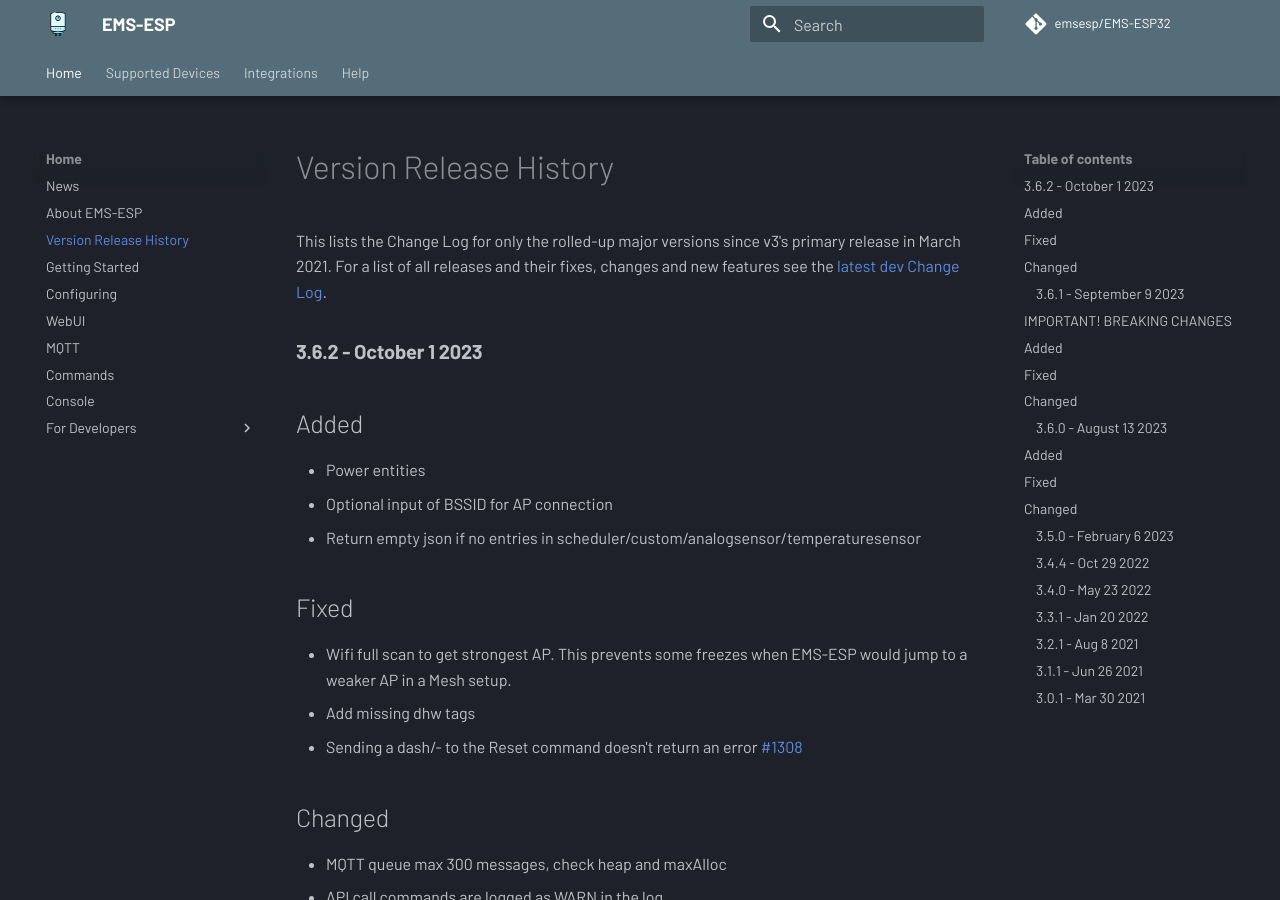
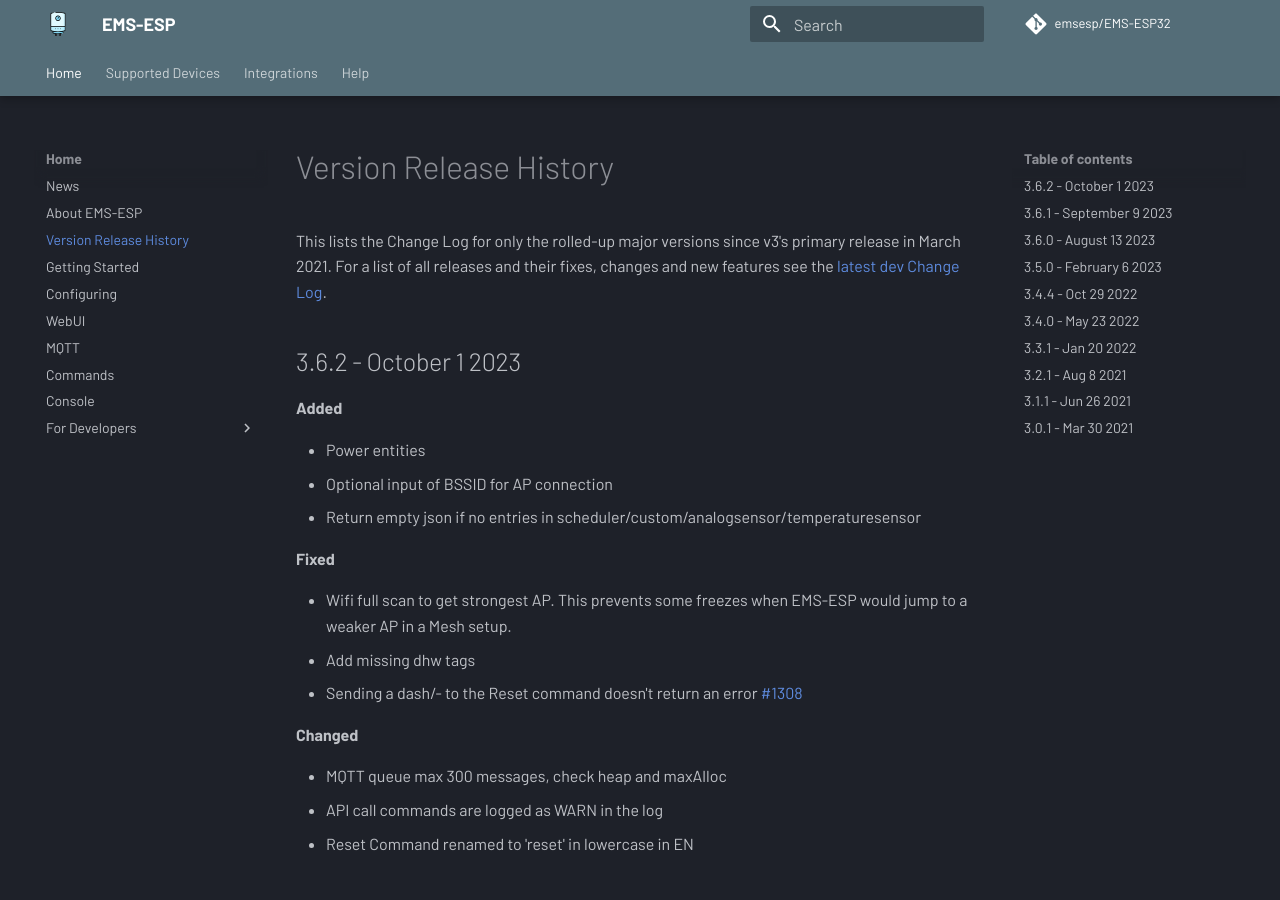
Before and after one commit to emsesp/docs, an MkDocs documentation site: the page built from docs/Version-Release-History.md, in a window 1280 px wide and 900 px high. Built offline with MkDocs 1.6.1 and Material for MkDocs 9.7.7, drawn with Linux system fonts in a browser that asks for light colours; comment, search, counter and statistics services are not loaded.

Commit message:
fix formatting

```diff
--- a/docs/Version-Release-History.md
+++ b/docs/Version-Release-History.md
@@ -1,53 +1,53 @@
 This lists the Change Log for only the rolled-up major versions since v3's primary release in March 2021. For a list of all releases and their fixes, changes and new features see the [latest dev Change Log](https://github.com/emsesp/EMS-ESP32/blob/dev/CHANGELOG_LATEST.md).
 
-### **3.6.2 - October 1 2023**
+## 3.6.2 - October 1 2023
 
-## Added
+**Added**
 
 - Power entities
 - Optional input of BSSID for AP connection
 - Return empty json if no entries in scheduler/custom/analogsensor/temperaturesensor
 
-## Fixed
+**Fixed**
 
 - Wifi full scan to get strongest AP. This prevents some freezes when EMS-ESP would jump to a weaker AP in a Mesh setup.
 - Add missing dhw tags
 - Sending a dash/- to the Reset command doesn't return an error [#1308](https://github.com/emsesp/EMS-ESP32/discussions/1308)
 
-## Changed
+**Changed**
 
 - MQTT queue max 300 messages, check heap and maxAlloc
 - API call commands are logged as WARN in the log
 - Reset Command renamed to 'reset' in lowercase in EN
 
-### **3.6.1 - September 9 2023**
+## 3.6.1 - September 9 2023
 
-## **IMPORTANT! BREAKING CHANGES**
+**IMPORTANT! BREAKING CHANGES**
 
 - `shower_data` MQTT topic shows duration is seconds (was previously a full english sentence)
 
-## Added
+**Added**
 
 - Show WiFi rssi in Network Status Page, show quality as color
 
-## Fixed
+**Fixed**
 
 - Issue in espMqttClient causing a memory leak when MQTT broker is disconnected due to network unavailability [#1264](https://github.com/emsesp/EMS-ESP32/issues/1264)
 - Using MQTT enum values correctly formatted in MQTT Discovery [#1280](https://github.com/emsesp/EMS-ESP32/issues/1280)
 
-## Changed
+**Changed**
 
 - MQTT free mem check set to 60 kb
 - Small cosmetic changes to Searching in Customization web page
 - Updated to espressif32@6.4.0
 
-### **3.6.0 - August 13 2023**
+## 3.6.0 - August 13 2023
 
 !!! warning ":rotating_light: **BREAKING CHANGE** :rotating_light:"
 
     - The sensors have been renamed. `dallassensor` is now `temperaturesensor` in the MQTT topic and named `ts` in the Customizations file. Likewise `analogs` is now `analogsensor` in MQTT and called `as` in the Customizations file. If you have previous customizations you will need to manually update by downloading, changing the JSON file and uploading. It's also recommended cleaning up any old MQTT topics from your broker using an application like MQTTExplorer.
 
-## Added
+**Added**
 
 - Workaround for better Domoticz MQTT integration? [#904](https://github.com/emsesp/EMS-ESP32/issues/904)
 - Show MAC address without connecting to network enhancement [#933](https://github.com/emsesp/EMS-ESP32/issues/933)
@@ -79,7 +79,7 @@
 - Custom entity type RAW [#1212](https://github.com/emsesp/EMS-ESP32/discussions/1212)
 - API command response [#1212](https://github.com/emsesp/EMS-ESP32/discussions/1212)
 
-## Fixed
+**Fixed**
 
 - HA-discovery for analog sensor commands [#1035](https://github.com/emsesp/EMS-ESP32/issues/1035)
 - Enum order of RC3x nofrost mode
@@ -90,7 +90,7 @@
 - Missing Status of VS1 for Buderus SM200 enhancement [#1034](https://github.com/emsesp/EMS-ESP32/issues/1034)
 - Allowed gpios for S3
 
-## Changed
+**Changed**
 
 - Optional upgrade to platform-espressif32 6.3.0 (after 5.3.0) [#862](https://github.com/emsesp/EMS-ESP32/issues/862)
 - Use byte 3 for detection RC30 active heatingcircuit [#786](https://github.com/emsesp/EMS-ESP32/issues/786)
@@ -108,7 +108,7 @@
 - Replace React core library with Preact to save on memory footprint
 - Response to `system/send` raw reads gives combined data for telegrams with more parts
 
-### **3.5.0 - February 6 2023**
+## 3.5.0 - February 6 2023
 
 !!! warning ":rotating_light: **BREAKING CHANGE** :rotating_light:"
 
@@ -170,7 +170,7 @@
 - HA duration class for time entities [[#822](https://github.com/emsesp/EMS-ESP32/issues/822)
 - AM200 alternative heatsource as class heatsource [[#857](https://github.com/emsesp/EMS-ESP32/issues/857)
 
-### **3.4.4 - Oct 29 2022**
+## 3.4.4 - Oct 29 2022
 
 **Added**
 
@@ -199,7 +199,7 @@
 - remove master-thermostat, support multiple thermostats
 - merge up- and download in webui [#577](https://github.com/emsesp/EMS-ESP32/issues/577)
 
-### **3.4.0 - May 23 2022**
+## 3.4.0 - May 23 2022
 
 !!! warning ":rotating_light: **BREAKING CHANGE** :rotating_light:"
 
@@ -287,7 +287,7 @@
 - thermostat clock formate date-time: dd.mm.yyyy hh:mm
 - RC300 summermode as other thermostats `winter/summer` instead of `off/on`
 
-### **3.3.1 - Jan 20 2022**
+## 3.3.1 - Jan 20 2022
 
 !!! warning ":rotating_light: **BREAKING CHANGE** :rotating_light:"
 
@@ -354,7 +354,7 @@
 - Layout changes in the WebUI, showing stripped table rows in Dashboard
 - Alternative font for log window [#219](https://github.com/emsesp/EMS-ESP32/issues/219)
 
-### **3.2.1 - Aug 8 2021**
+## 3.2.1 - Aug 8 2021
 
 **Added**
 
@@ -398,7 +398,7 @@
 - Updated AsyncMqttClient to 0.9.0 and ArduinoJson to 6.18.3
 - Download buttons for settings and info under the Help tab
 
-### **3.1.1 - Jun 26 2021**
+## 3.1.1 - Jun 26 2021
 
 **Added**
 
@@ -433,7 +433,7 @@
 - lowercased Flow temp in commands
 - system console commands to main
 
-### **3.0.1 - Mar 30 2021**
+## 3.0.1 - Mar 30 2021
 
 **Added**
 
```
